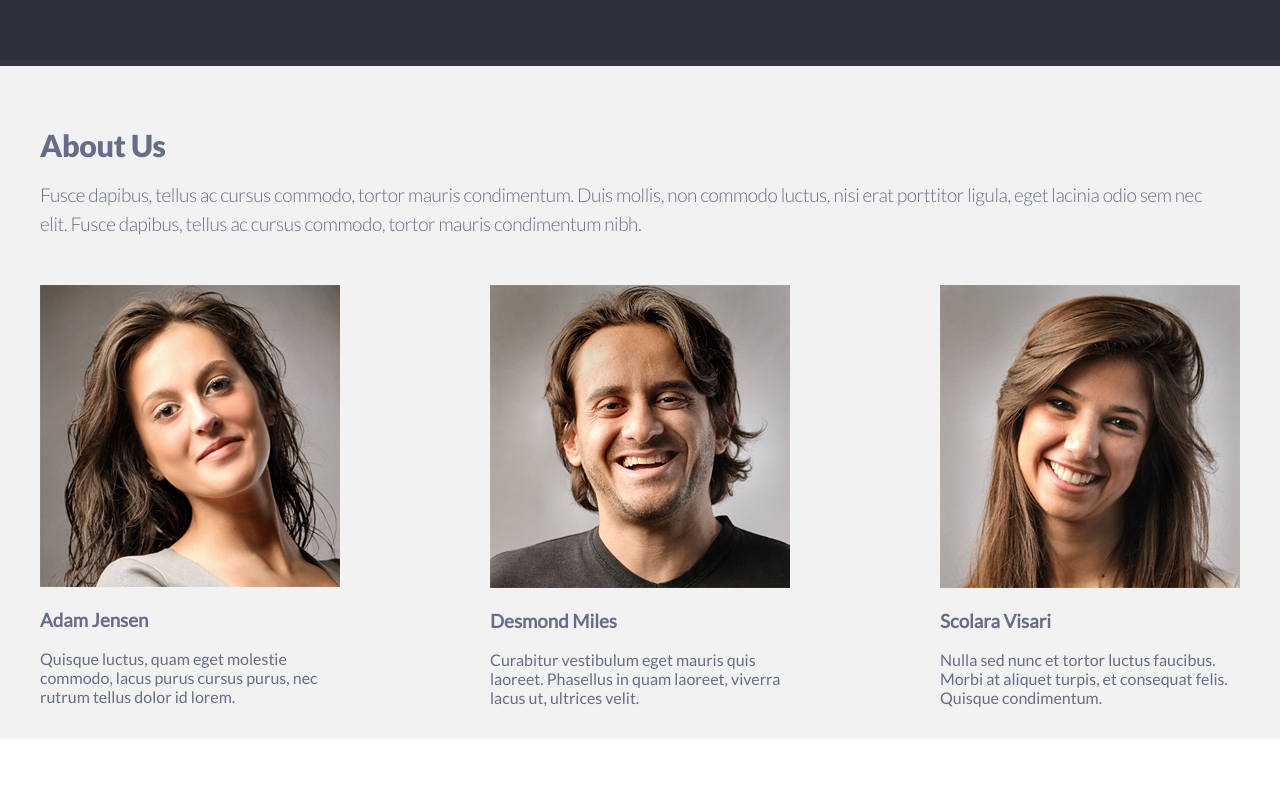
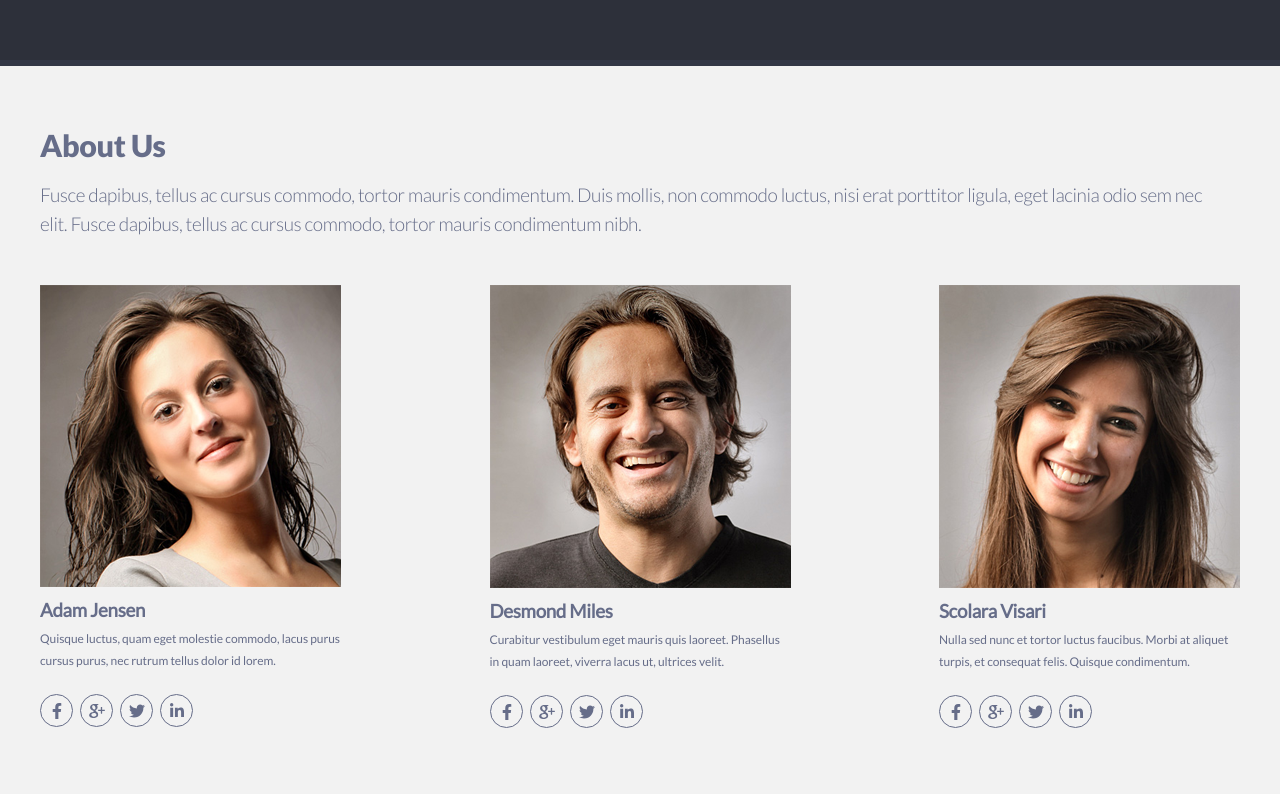
Before and after one commit to 803142/singolo, a plain HTML site: page singolo2.html in a window 1280 px wide. Shown: the part 804-1604 px from the top of the page. Before the commit the page ends 1549 px from the top, so only its background shows below. Drawn offline with Linux system fonts and the light colour scheme.

Commit message:
feat: about section added

```diff
--- a/singolo2.css
+++ b/singolo2.css
@@ -72,9 +72,42 @@
     width: 100%;
     justify-content: space-between;
     margin-top: 2.9em;
+    margin-bottom: 3.9rem;
 }
 .about-figure{
     margin: 0px;
-    max-width: 300px;
+    max-width: 301px;
     overflow: hidden;
 }
+.about-name {
+    margin-block-start: 0.5em;
+    letter-spacing: -0.3px;
+}
+.summory {
+    margin-block-start: -1em;
+    font-size: 12px;
+    line-height: 22px;
+    letter-spacing: -0.06px;
+}
+.social {
+    display: inline-grid;
+    grid-template-columns: 1fr 1fr 1fr 1fr;
+    grid-gap: 7px;
+    margin-top: 10.5px;
+}
+.social-link {
+    text-decoration: none;
+    border: 1px solid;
+    border-radius: 50%;
+    height: 31px;
+    width: 31px;
+    color: rgba(102, 109, 137, 1);
+}
+.social-link:hover{
+    color: rgba(255, 255, 255, 1);
+}
+.social-img {
+    width: 1em;
+    height: 1em;
+    margin: 8px;
+}
--- a/singolo2.html
+++ b/singolo2.html
@@ -56,10 +56,18 @@
                         </h3>
                         <p class="summory">Quisque luctus, quam eget molestie commodo, lacus purus cursus purus, nec rutrum tellus dolor id lorem.</p>
                         <nav class="social">
-                            <a href="#" class="social-link social-link-face"></a>
-                            <a href="#" class="social-link social-link-gog"></a>
-                            <a href="#" class="social-link social-link-twit"></a>
-                            <a href="#" class="social-link social-link-in"></a>
+                            <a href="#" class="social-link social-link-face">
+                                <img src="assets/images/facebook-f-brands.svg" class="social-img" alt="">
+                            </a>
+                            <a href="#" class="social-link social-link-gog">
+                                <img src="assets/images/g-brands.svg" class="social-img" alt="">
+                            </a>
+                            <a href="#" class="social-link social-link-twit">
+                                <img src="assets/images/twitter-brands.svg" class="social-img" alt="">
+                            </a>
+                            <a href="#" class="social-link social-link-in">
+                                <img src="assets/images/linkedin-in-brands.svg" class="social-img" alt="">
+                            </a>
                         </nav>
                     </figcaption>
                 </figure>
@@ -73,10 +81,18 @@
                         </h3>
                         <p class="summory">Curabitur vestibulum eget mauris quis laoreet. Phasellus in quam laoreet, viverra lacus ut, ultrices velit.</p>
                         <nav class="social">
-                            <a href="#" class="social-link social-link-face"></a>
-                            <a href="#" class="social-link social-link-gog"></a>
-                            <a href="#" class="social-link social-link-twit"></a>
-                            <a href="#" class="social-link social-link-in"></a>
+                            <a href="#" class="social-link social-link-face">
+                                <img src="assets/images/facebook-f-brands.svg" class="social-img" alt="">
+                            </a>
+                            <a href="#" class="social-link social-link-gog">
+                                <img src="assets/images/g-brands.svg" class="social-img" alt="">
+                            </a>
+                            <a href="#" class="social-link social-link-twit">
+                                <img src="assets/images/twitter-brands.svg" class="social-img" alt="">
+                            </a>
+                            <a href="#" class="social-link social-link-in">
+                                <img src="assets/images/linkedin-in-brands.svg" class="social-img" alt="">
+                            </a>
                         </nav>
                     </figcaption>
                 </figure>
@@ -90,10 +106,18 @@
                         </h3>
                         <p class="summory">Nulla sed nunc et tortor luctus faucibus. Morbi at aliquet turpis, et consequat felis. Quisque condimentum.</p>
                         <nav class="social">
-                            <a href="#" class="social-link social-link-face"></a>
-                            <a href="#" class="social-link social-link-gog"></a>
-                            <a href="#" class="social-link social-link-twit"></a>
-                            <a href="#" class="social-link social-link-in"></a>
+                            <a href="#" class="social-link social-link-face">
+                                <img src="assets/images/facebook-f-brands.svg" class="social-img" alt="">
+                            </a>
+                            <a href="#" class="social-link social-link-gog">
+                                <img src="assets/images/g-brands.svg" class="social-img" alt="">
+                            </a>
+                            <a href="#" class="social-link social-link-twit">
+                                <img src="assets/images/twitter-brands.svg" class="social-img" alt="">
+                            </a>
+                            <a href="#" class="social-link social-link-in">
+                                <img src="assets/images/linkedin-in-brands.svg" class="social-img" alt="">
+                            </a>
                         </nav>
                     </figcaption>
                 </figure>
```
Also changed, not shown: assets/images/facebook-f-brands.svg (added), assets/images/g-brands.svg (added), assets/images/linkedin-in-brands.svg (added), assets/images/twitter-brands.svg (added).
